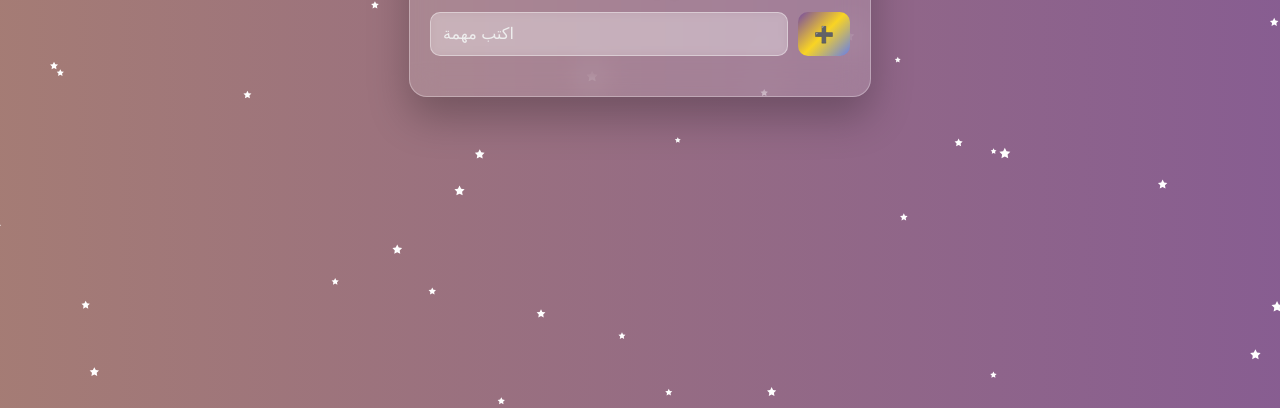
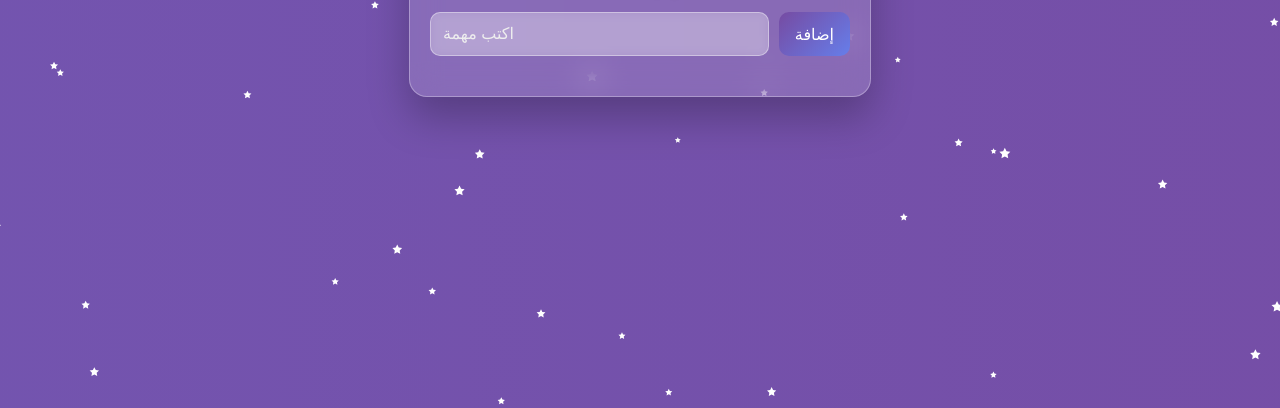
Before and after one commit to Arfat751/todo-app, a plain HTML site: page index.html in a window 1280 px wide. Shown: the part 392-800 px from the top of the page. Drawn offline with Linux system fonts and the light colour scheme.

Commit message:
index.html

```diff
--- a/index.html
+++ b/index.html
@@ -13,7 +13,8 @@ body {
   justify-content: center;
   align-items: center;
   overflow: hidden;
-  background: linear-gradient(270deg, #764ba2, #f9d423, #667eea);
+  /* الخلفية الآن بين البنفسجي والنيلي فقط */
+  background: linear-gradient(270deg, #764ba2, #667eea);
   background-size: 900% 900%;
   animation: bgMove 15s ease infinite;
   position: relative;
@@ -80,7 +81,7 @@ input::placeholder {
 }
 
 .add-btn {
-  background: linear-gradient(135deg, #764ba2, #f9d423, #667eea);
+  background: linear-gradient(135deg, #764ba2, #667eea); /* البنفسجي والنيلي فقط */
   color: white;
   border: none;
   border-radius: 10px;
@@ -159,7 +160,7 @@ li.done .task-text {
   position: fixed;
   top: 0;
   left: 0;
-  z-index: 0; /* خلف التطبيق */
+  z-index: 0;
 }
 </style>
 </head>
@@ -174,7 +175,7 @@ li.done .task-text {
 
   <div class="input-box">
     <input type="text" id="taskInput" placeholder="اكتب مهمة">
-    <button class="add-btn" id="addTask">➕</button>
+    <button class="add-btn" id="addTask">إضافة</button>
   </div>
 
   <ul id="taskList"></ul>
```
